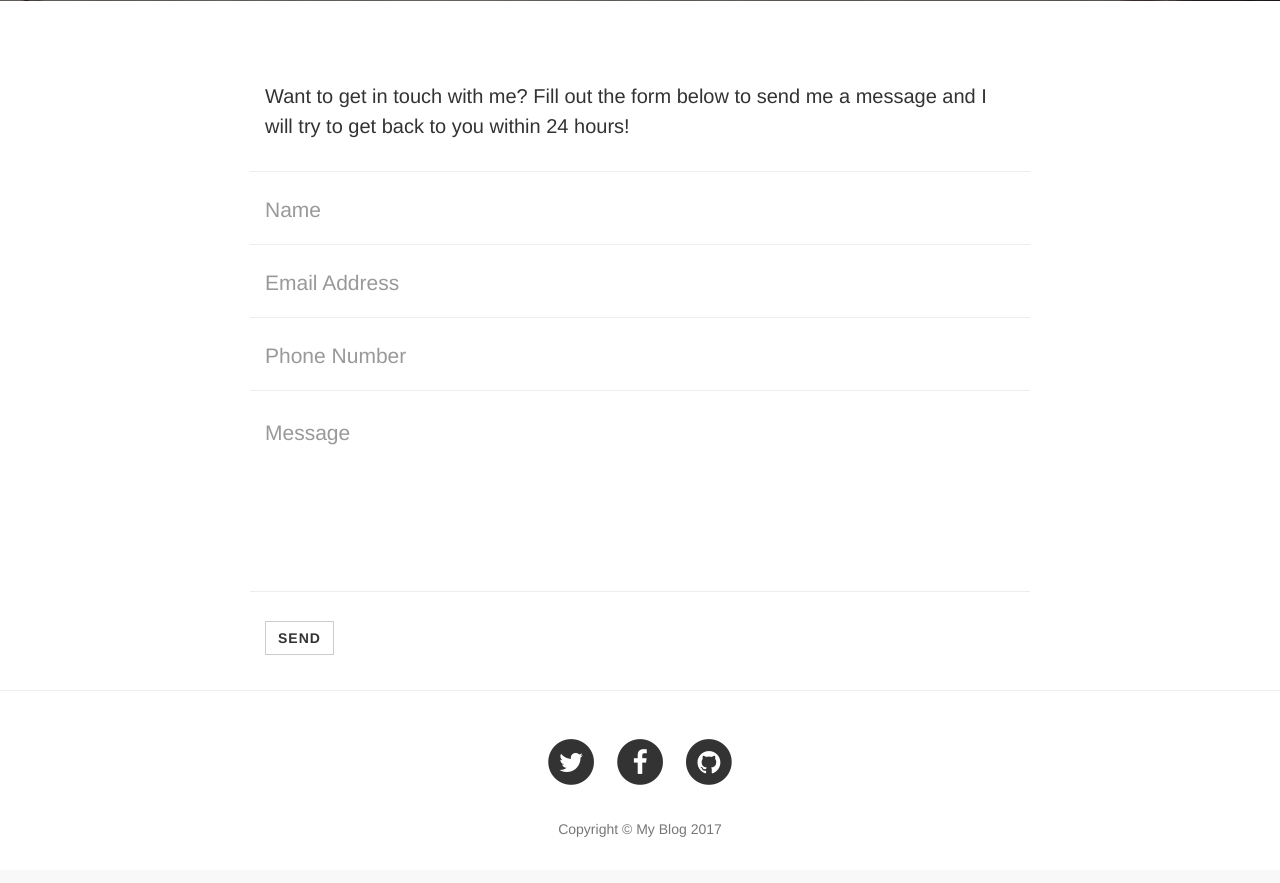
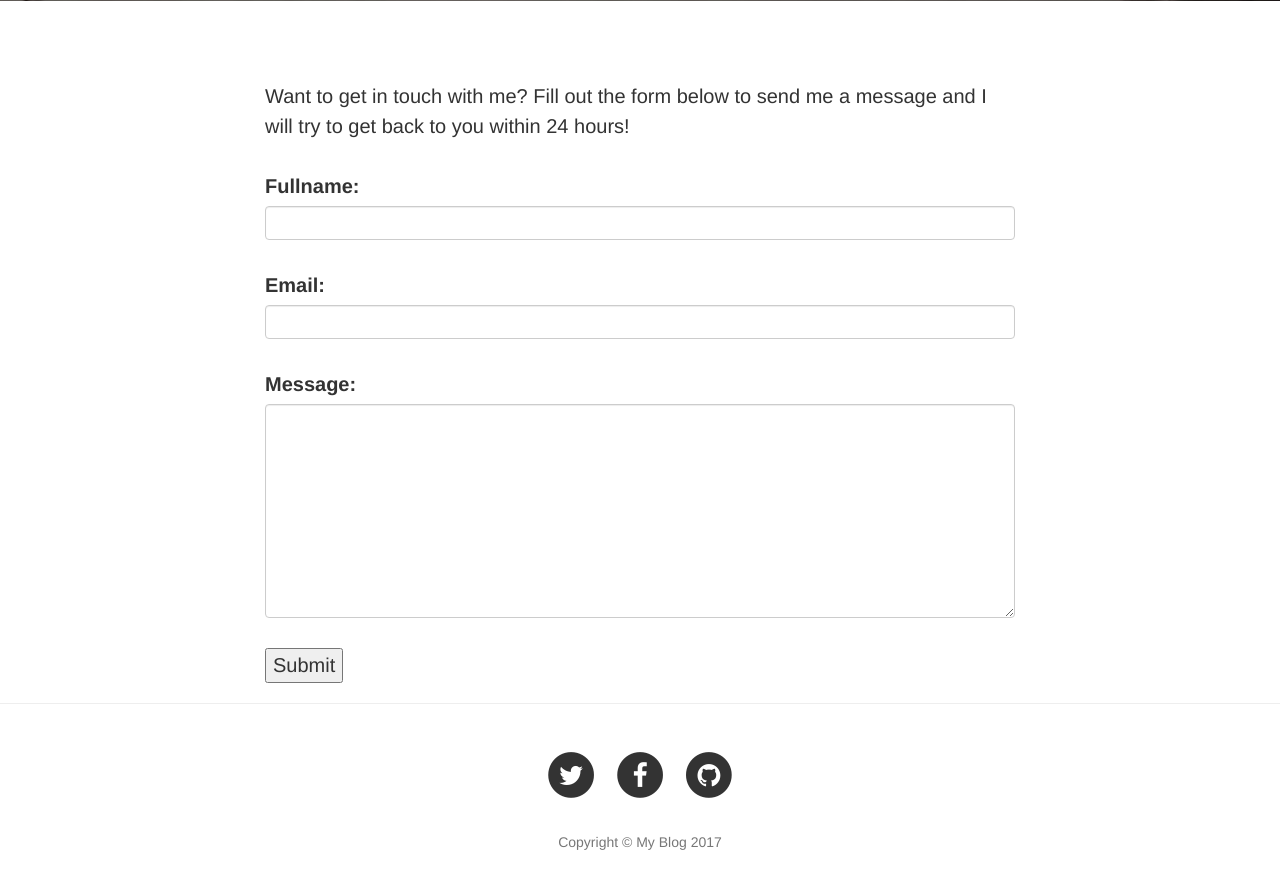
Before and after one commit to rakehs77/blog, a Django app: page /contact in a window 1280 px wide. Shown: the part 447-1330 px from the top of the page. Before the commit the page ends 1284 px from the top, so only its background shows below. Run offline with Django 3.2, Linux system fonts and the light colour scheme; data comes from the database, SQL or seed files in the repository; some libraries are stand-ins or nearby versions.

Commit message:
using django form

```diff
--- a/blog/settings.py
+++ b/blog/settings.py
@@ -79,6 +79,7 @@ WSGI_APPLICATION = 'blog.wsgi.application'
 
 DATABASES = {
     'default': {
+        #'ENGINE': 'django.db.backends.sqlite3',
         'ENGINE': 'django.db.backends.sqlite3',
         'NAME': os.path.join(BASE_DIR, 'db.sqlite3'),
     }
--- /dev/null
+++ b/contact/forms.py
@@ -0,0 +1,6 @@
+from django.forms import Form, CharField, Textarea, TextInput
+
+class ContactForm(Form):
+    fullname = CharField(max_length=32, widget=TextInput(attrs={'type': 'text', 'class': 'form-control', 'id': 'name'}), required=True)
+    email = CharField(max_length=32, widget=TextInput(attrs={'type': 'email', 'class': 'form-control', 'id': 'email'}), required=True)
+    message = CharField(widget=Textarea(attrs={'class': 'form-control', 'id': 'message'}), required=True)
--- a/contact/templates/contact.html
+++ b/contact/templates/contact.html
@@ -33,8 +33,11 @@
                 <!-- Contact Form - Enter your email address on line 19 of the mail/contact_me.php file to make this form work. -->
                 <!-- WARNING: Some web hosts do not allow emails to be sent through forms to common mail hosts like Gmail or Yahoo. It's recommended that you use a private domain email address! -->
                 <!-- NOTE: To use the contact form, your site must be on a live web host with PHP! The form will not work locally! -->
-                <form name="sentMessage" id="contactForm" novalidate>
-                    <div class="row control-group">
+                <!--<form name="sentMessage" id="contactForm" action="" method="post" novalidate>-->
+                    <form name="contactform" action="" method="post" novalidate>
+                    {% csrf_token %}
+                    {{form.as_p}}
+                    <!--<div class="row control-group">
                         <div class="form-group col-xs-12 floating-label-form-group controls">
                             <label>Name</label>
                             <input type="text" class="form-control" placeholder="Name" id="name" required data-validation-required-message="Please enter your name.">
@@ -68,7 +71,8 @@
                         <div class="form-group col-xs-12">
                             <button type="submit" class="btn btn-default">Send</button>
                         </div>
-                    </div>
+                    </div>-->
+                    <input type="submit" name="submit" value="Submit" />
                 </form>
             </div>
         </div>
--- a/contact/views.py
+++ b/contact/views.py
@@ -1,8 +1,10 @@
 from django.shortcuts import render
 from categories.views import categories
 from profiles.views import heading
+from .forms import ContactForm
 
 # Create your views here.
 def contact(request):
-    context = {'heading': heading, 'categories': categories}
+    form = ContactForm(request.POST or None)
+    context = {'heading': heading, 'categories': categories, 'form': form}
     return render(request, 'contact.html', context)
```
